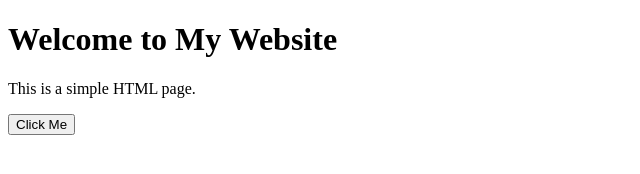
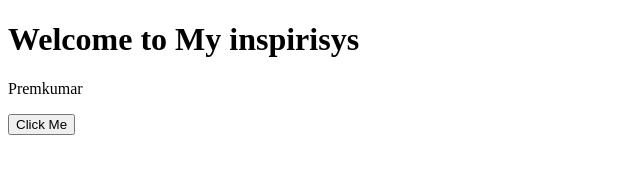
Before and after one commit to premkumar8466/premkumar8466.github.io, a plain HTML site: page index.html in a window 1280 px wide. Shown: the whole page, without its empty margins (0-640 px from the left). Drawn offline with Linux system fonts and the light colour scheme.

Commit message:
Update index.html

```diff
--- a/index.html
+++ b/index.html
@@ -6,8 +6,8 @@
 </head>
 <body>
 
-    <h1>Welcome to My Website</h1>
-    <p>This is a simple HTML page.</p>
+    <h1>Welcome to My inspirisys</h1>
+    <p>Premkumar</p>
 
     <button>Click Me</button>
 
```
